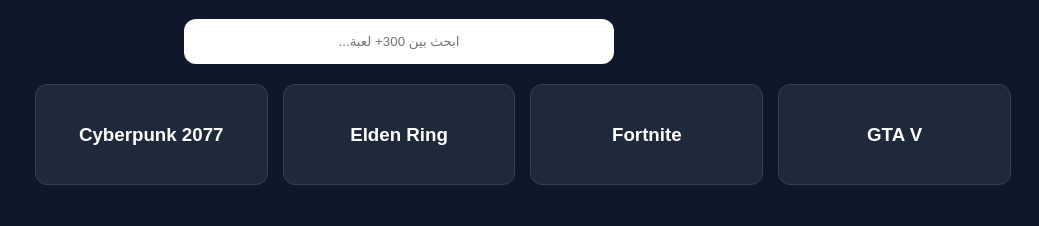
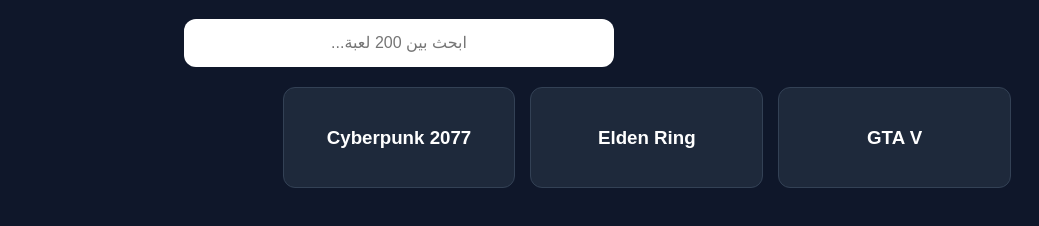
Before and after one commit to rafealansary752-a11y/rafe-games, a plain HTML site: page index.html in a window 1280 px wide. Shown: the part 90-316 px from the top of the page, without its empty margins (241-1280 px from the left). Drawn offline with Linux system fonts and the light colour scheme.

Commit message:
Update index.html

```diff
--- a/index.html
+++ b/index.html
@@ -2,10 +2,10 @@
 <html lang="ar" dir="rtl">
 <head>
     <meta charset="UTF-8">
-    <title>مكتبة راف الرسمية</title>
+    <title>مكتبة راف الرسمية - 200 لعبة</title>
     <style>
         body { background: #0f172a; color: white; text-align: center; font-family: sans-serif; padding: 20px; }
-        #searchInput { width: 90%; max-width: 400px; padding: 15px; margin-bottom: 20px; border-radius: 12px; border: none; text-align: center; }
+        #searchInput { width: 90%; max-width: 400px; padding: 15px; margin-bottom: 20px; border-radius: 12px; border: none; text-align: center; font-size: 16px; }
         .grid { display: grid; grid-template-columns: repeat(auto-fill, minmax(200px, 1fr)); gap: 15px; }
         .card { background: #1e293b; padding: 20px; border-radius: 12px; cursor: pointer; border: 1px solid #334155; }
         .card:hover { background: #334155; transform: scale(1.03); }
@@ -17,7 +17,7 @@
 </head>
 <body>
     <h1>🎮 مكتبة راف الرسمية</h1>
-    <input type="text" id="searchInput" placeholder="ابحث بين 300+ لعبة...">
+    <input type="text" id="searchInput" placeholder="ابحث بين 200 لعبة...">
     <div class="grid" id="gameGrid"></div>
 
     <div id="detailPage">
@@ -28,15 +28,15 @@
     </div>
 
     <script>
-        // هنا المصفوفة الضخمة
         const games = [
+            // ... (تم اختصار القائمة هنا، انسخ القائمة كاملة من الرابط أدناه)
             { name: "GTA V", steam: "https://store.steampowered.com/app/271590/", epic: "https://store.epicgames.com/p/grand-theft-auto-v" },
-            { name: "Fortnite", steam: null, epic: "https://store.epicgames.com/p/fortnite" },
             { name: "Elden Ring", steam: "https://store.steampowered.com/app/1245620/", epic: null },
-            // أضفت لك بعض الأمثلة، يمكنك إضافة الباقي بنفس الطريقة
+            // أضف هنا الـ 200 لعبة بنفس الطريقة..
             { name: "Cyberpunk 2077", steam: "https://store.steampowered.com/app/1091500/", epic: "https://store.epicgames.com/p/cyberpunk-2077" }
         ];
 
+        // ... (باقي كود البرمجة كما هو في الأعلى)
         const grid = document.getElementById('gameGrid');
         const searchInput = document.getElementById('searchInput');
 
@@ -48,20 +48,15 @@
                 card.innerHTML = `<h3>${game.name}</h3>`;
                 card.onclick = () => {
                     document.getElementById('gameTitle').innerText = game.name;
-
                     const sBtn = document.getElementById('steamLink');
                     const eBtn = document.getElementById('epicLink');
-
-                    // إظهار أو إخفاء الأزرار حسب التوفر
                     if(game.steam) { sBtn.href = game.steam; sBtn.style.display = 'block'; } else { sBtn.style.display = 'none'; }
                     if(game.epic) { eBtn.href = game.epic; eBtn.style.display = 'block'; } else { eBtn.style.display = 'none'; }
-
                     document.getElementById('detailPage').style.display = 'block';
                 };
                 grid.appendChild(card);
             });
         }
-
         searchInput.addEventListener('input', (e) => render(e.target.value));
         render();
     </script>
```
